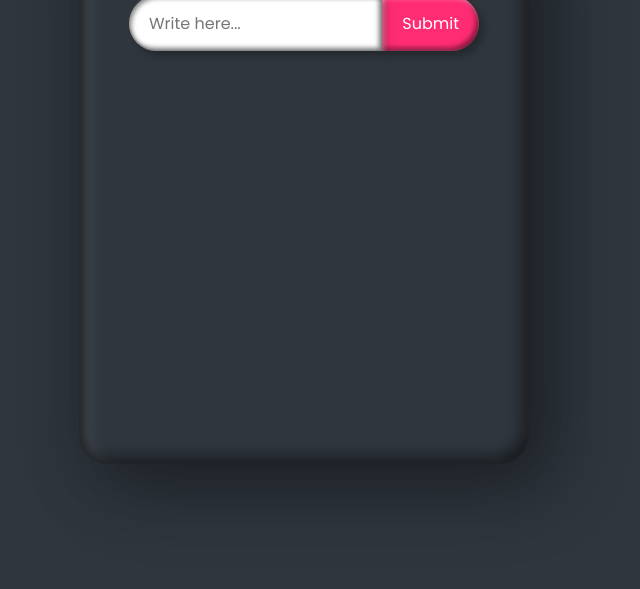
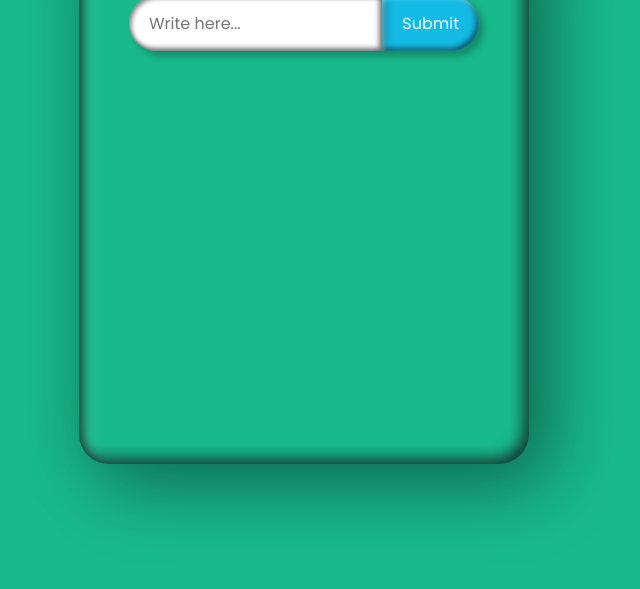
Before and after one commit to herfiantrii/BelajarJs, a plain HTML site: page index.html in a window 1280 px wide. Shown: the part 211-800 px from the top of the page, without its empty margins (336-976 px from the left). Drawn offline with Linux system fonts and the light colour scheme.

Commit message:
last update to-do list

```diff
--- a/style.css
+++ b/style.css
@@ -10,7 +10,7 @@ body {
     justify-content: center;
     align-items: center;
     min-height: 100vh;
-    background: #2f363e;
+    background: rgb(25, 186, 138);
 }
 
 .box {
@@ -18,7 +18,7 @@ body {
     width: 450px;
     height: 550px;
     border-radius: 30px;
-    background: #2f363e;
+    background: rgb(25, 186, 138);
     padding: 30px 50px;
     box-shadow: 25px 25px 75px rgba(0,0,0,0.25),
     10px 10px 70px rgba(0,0,0,0.25),
@@ -54,7 +54,7 @@ h2 {
     width: calc(100% - 40px);
     display: flex;
     align-items: center;
-    background: #1f83f2;
+    background: #13bae4;
     margin: 15px 0;
     padding: 10px 10px 10px 45px;
     min-height: 45px;
@@ -151,7 +151,7 @@ button {
     border-radius: 0 30px 30px 0;
     cursor: pointer;
     font-size: 1em;
-    background: #ff2c74;
+    background: #13bae4;
     color: #fff;
     box-shadow: 5px 5px 7px rgba(0,0,0,0.25),
     inset 2px 2px 5px rgba(255,255,255,0.5),
```
